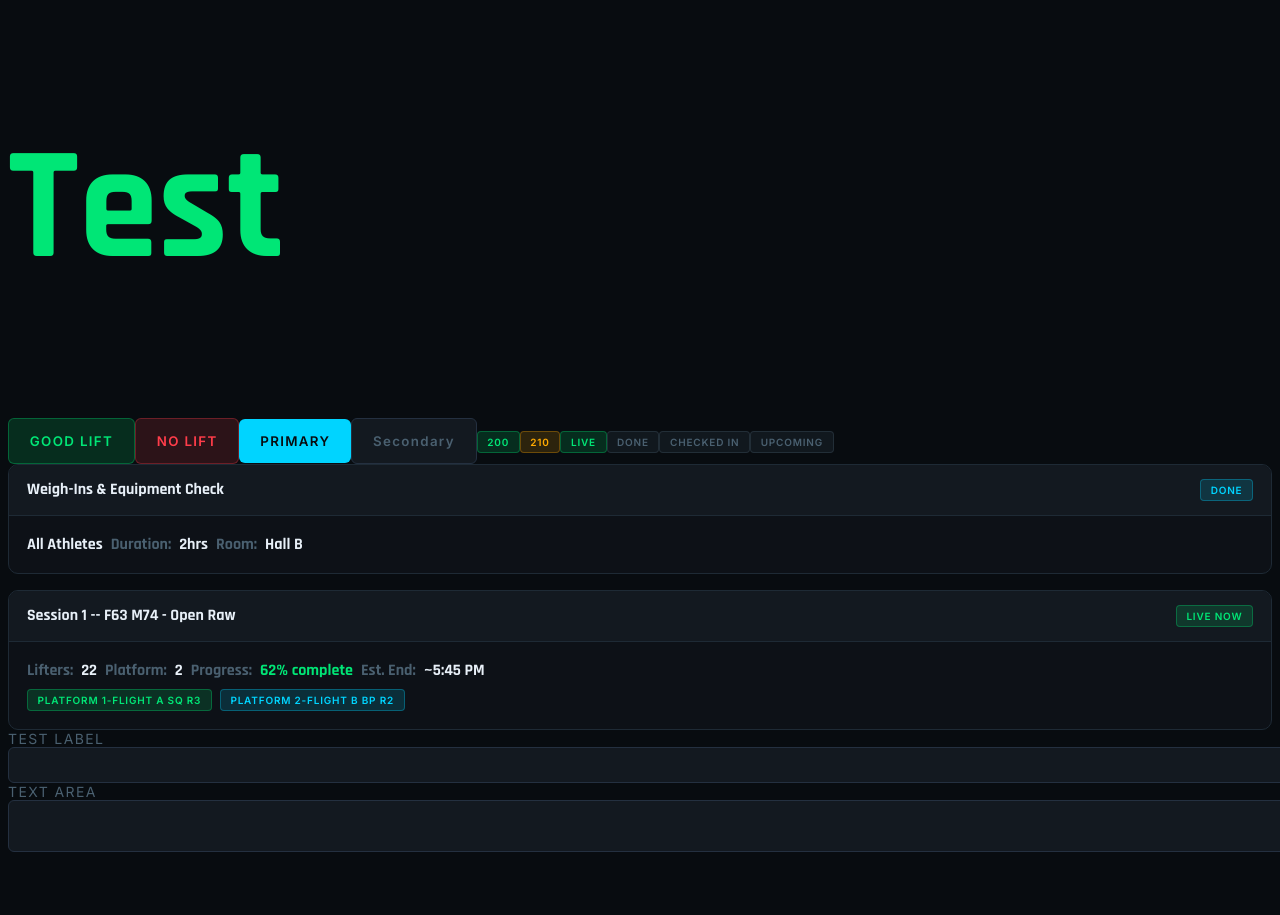
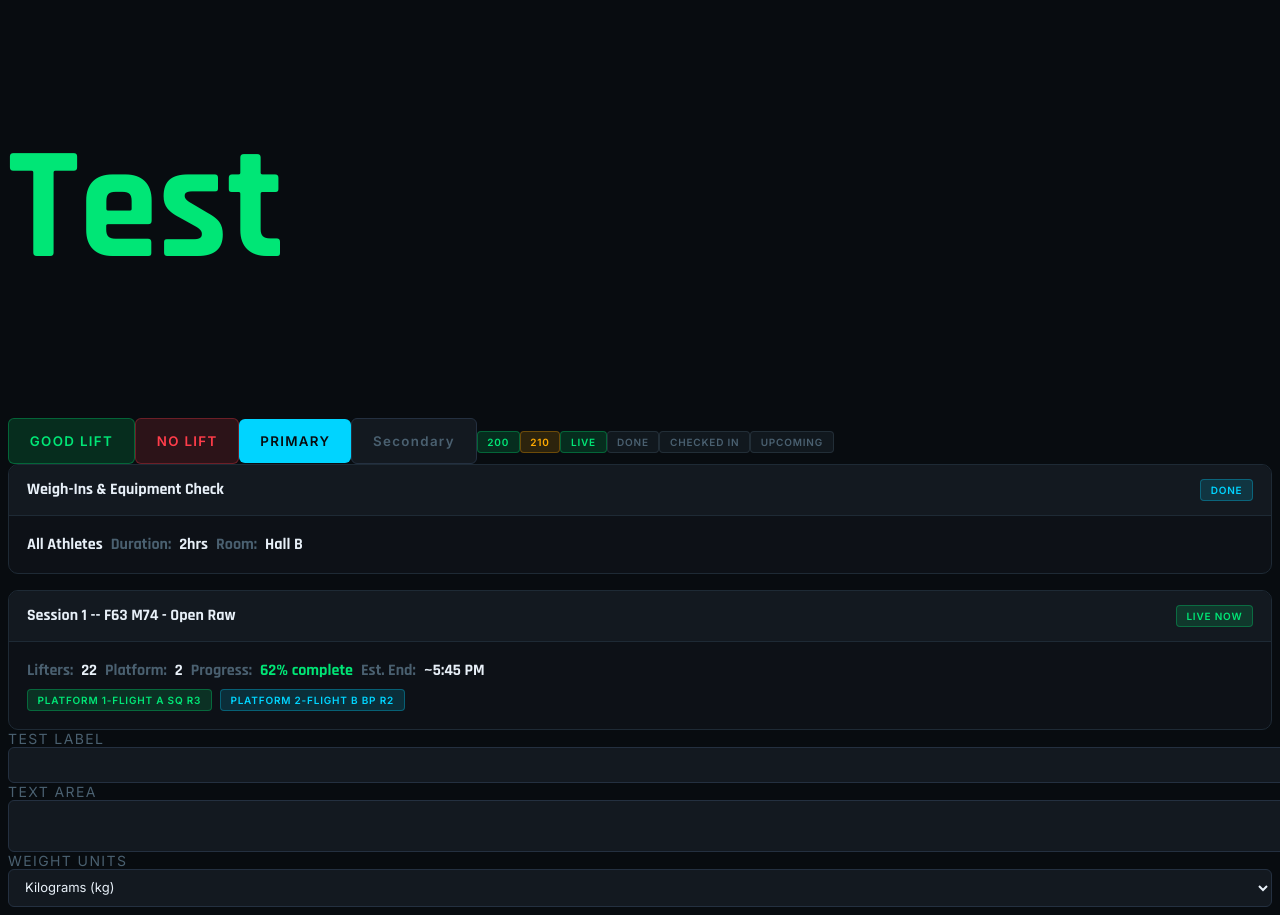
Before and after one commit to kbongco/meet-lifting-track, a Next.js app: page / in a window 1280 px wide. Built offline with nearby package versions, Linux system fonts and the light colour scheme.

Commit message:
created select component

```diff
--- /dev/null
+++ b/Components/ui/Form/FormSelect.scss
@@ -0,0 +1,31 @@
+@import "../../../app/styles/globals.scss";
+@import "../../../app/styles/variables.scss";
+
+.chbi-form-select-container {
+  display: flex;
+  flex-direction: column;
+
+  .chbi-form-select-label {
+    font-family: $font-body;
+    text-transform: uppercase;
+    letter-spacing: 0.1em;
+    color: #4a6070;
+    font-size: 14px;
+  }
+  .chbi-form-select {
+    background: $color-panel-2;
+    border: 1px solid $color-border-2;
+    border-radius: 6px;
+    padding: 9px 12px;
+    color: $color-text;
+    font-size: 13px;
+    font-family: $font-body;
+     width: 100%;
+
+    // focus state
+    &:focus {
+      border-color: $color-accent;
+      outline: none;
+    }
+  }
+}
--- /dev/null
+++ b/Components/ui/Form/FormSelect.tsx
@@ -0,0 +1,19 @@
+import { SelectInputProps } from "@/Components/component-props";
+import './FormSelect.scss'
+
+
+export default function FormSelect({label, options, placeholder, ...rest }: SelectInputProps) {
+  return (
+    <div className='chbi-form-select-container'>
+      <label className='chbi-form-select-label'>
+        {label}
+      </label>
+      <select className='chbi-form-select' {...rest}>
+        <option value="" disabled>{placeholder}</option>
+        {options.map((option) => (
+          <option key={option.value} value={option.value}>{option.label}</option>
+        ))}
+      </select>
+    </div>
+  )
+}
--- a/app/page.tsx
+++ b/app/page.tsx
@@ -5,7 +5,14 @@ import Badge from "@/Components/ui/Badge/Badge";
 import { Card, CardHeader, CardBody } from "@/Components/ui/Card/Card";
 import FormInput from "@/Components/ui/Form/FormInput";
 import FormTextArea from "@/Components/ui/Form/FormTextArea";
+import { Options } from "@/Components/component-props";
+import FormSelect from "@/Components/ui/Form/FormSelect";
 export default function Home() {
+  const weightUnitOptions: Options[] = [
+  { label: 'Kilograms (kg)', value: 'kg' },
+  { label: 'Pounds (lbs)', value: 'lbs' },
+]
+
   return (
     <div>
       <h1 className="test">Test</h1>
@@ -55,6 +62,11 @@ export default function Home() {
 
       <FormInput label={"Test Label"} />
       <FormTextArea label={"Text Area"} />
+      <FormSelect
+  label="Weight Units"
+  options={weightUnitOptions}
+  placeholder="Select weight unit..."
+/>
 
     </div>
   );
```
Also changed, not shown: Components/component-props.ts (+11 -0 lines).
